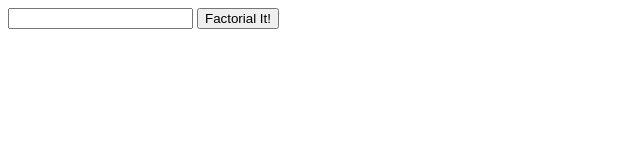
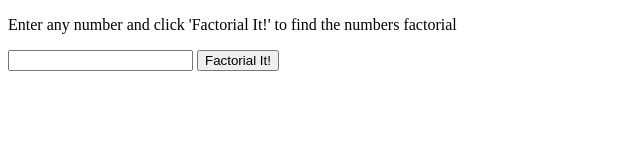
Before and after one commit to alexconway808/FirstFactorialChallenge, a plain HTML site: page index.html in a window 1280 px wide. Shown: the whole page, without its empty margins (0-640 px from the left). Drawn offline with Linux system fonts and the light colour scheme.

Commit message:
Fixed indentation in both html and javascript and created a title and instructions

```diff
--- a/index.html
+++ b/index.html
@@ -1,9 +1,10 @@
 <!DOCTYPE html>
 <html>
 	<head>
-	<title></title>
+		<title>First Factorial Challenge</title>
 	</head>
 	<body>
+		<p>Enter any number and click 'Factorial It!' to find the numbers factorial</p>
 		<input id="user_input" type="text">
 		<button id="factorial">Factorial It!</button>
 		<script src="FFC.js"></script>
```
Also changed, not shown: FFC.js (indentation only). Lines whose indentation alone changed are shown as unchanged.
